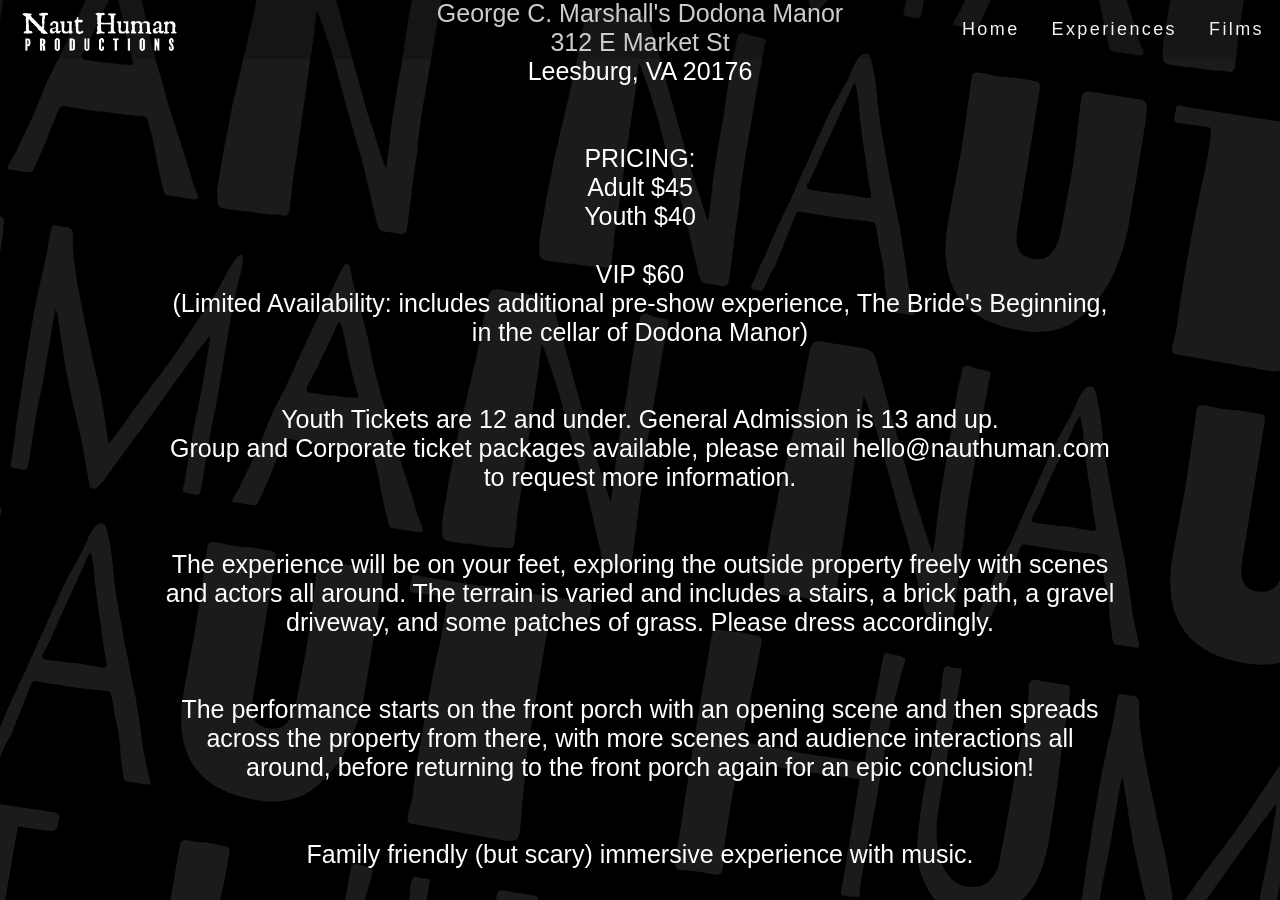
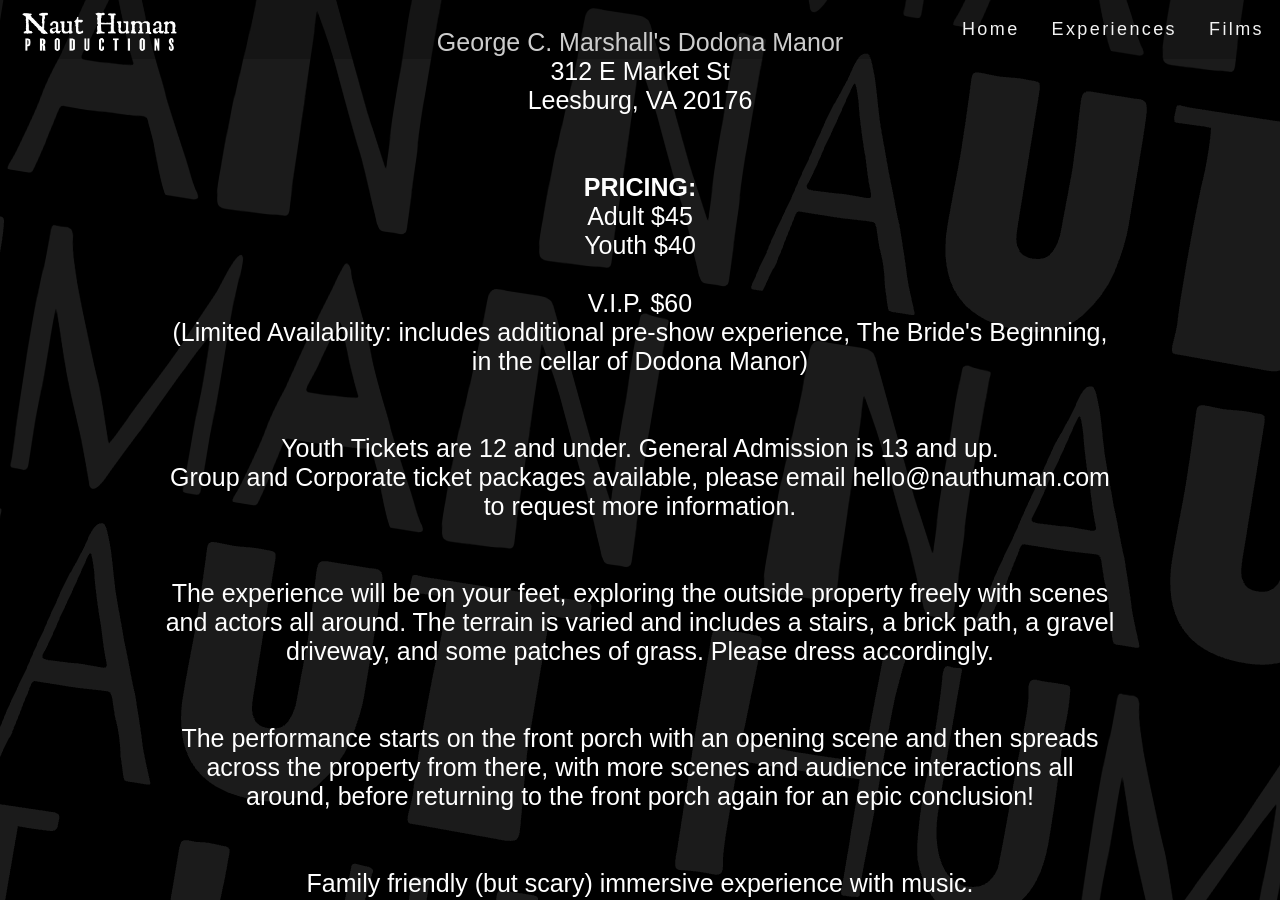
Before and after one commit to nauthuman/website, a Jekyll site: the page built from frankensteintickets.html, in a window 1280 px wide and 900 px high, scrolled down 1766 px. Built offline with Jekyll 4.4.1, drawn with Linux system fonts in a browser that asks for light colours; some web fonts are replaced.

Commit message:
Update frankensteinticketinfo_panel.html

```diff
--- a/_includes/frankensteinticketinfo_panel.html
+++ b/_includes/frankensteinticketinfo_panel.html
@@ -71,6 +71,7 @@
 		Dare to enter the laboratory… and you may never leave again.
 	<br>
 	<br>
+	<br>
 			<a href="https://nauthuman.ticketspice.com/the-frankenstein-experience-dodona-manor" target="_blank">
         	<button class="button">
          	 PURCHASE HERE
@@ -105,9 +106,9 @@
 	    <br>
       <br>
       <br>
-PRICING:
+<strong>PRICING:</strong>
 	    <br>
-	Adult $45 <br> Youth $40 <br> <br>VIP $60 <br>(Limited Availability: includes additional pre-show experience, The Bride's Beginning, in the cellar of Dodona Manor)
+	Adult $45 <br> Youth $40 <br> <br>V.I.P. $60 <br>(Limited Availability: includes additional pre-show experience, The Bride's Beginning, in the cellar of Dodona Manor)
 	    <br>
 		<br>
 	    <br>
```
